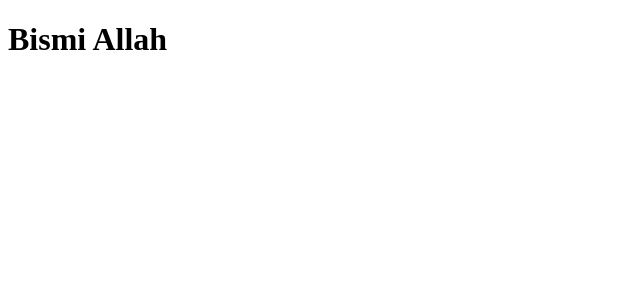
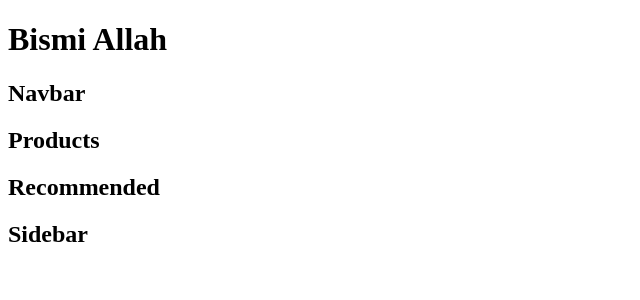
Before and after one commit to remmouche/e-commerce-filter-react, a React (Vite) app: page / in a window 1280 px wide. Shown: the top 300 px of the page, without its empty margins (0-640 px from the left). Built offline with nearby package versions, Linux system fonts and the light colour scheme.

Commit message:
add components to app.jsx

```diff
--- a/src/App.jsx
+++ b/src/App.jsx
@@ -1,7 +1,16 @@
+import Navbar from "./pages/Navigation/Navbar";
+import Products from "./pages/Products/Products";
+import Recommended from "./pages/Recommended/Recommended";
+import Sidebar from "./pages/Sidebar/Sidebar";
+
 function App() {
   return (
     <>
       <h1>Bismi Allah</h1>
+      <Navbar />
+      <Products />
+      <Recommended />
+      <Sidebar />
     </>
   );
 }
```
